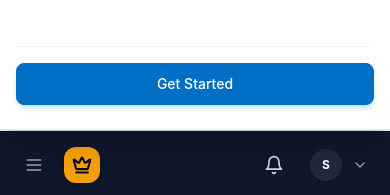
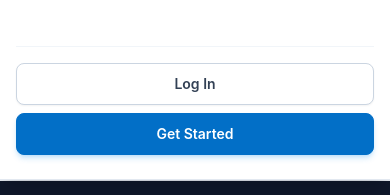
Before and after one commit to DeepakBalajee/global-doctor-telemedicine, a Next.js app: page /super-admin/analytics in a window 390 px wide. Both pictures are taken after a click on the button 352 px from the left and 40 px from the top of the page. Shown: the part 270-465 px from the top of the page. Built offline with nearby package versions, Linux system fonts and the light colour scheme; no server answers; the database is empty.

Commit message:
Add Log In option back to mobile menu drawer

```diff
--- a/components/layout/Header.tsx
+++ b/components/layout/Header.tsx
@@ -101,8 +101,13 @@ export const Header: React.FC = () => {
           </div>
 
           <div className="mt-4 pt-4 border-t border-slate-100 flex flex-col gap-2">
+            <Link href="/login" onClick={() => setMobileMenuOpen(false)} className="w-full">
+              <Button variant="outline" size="md" fullWidth className="font-semibold text-slate-700">
+                Log In
+              </Button>
+            </Link>
             <Link href="/patient/register" onClick={() => setMobileMenuOpen(false)} className="w-full">
-              <Button variant="primary" size="md" fullWidth>
+              <Button variant="primary" size="md" fullWidth className="font-semibold">
                 Get Started
               </Button>
             </Link>
```
